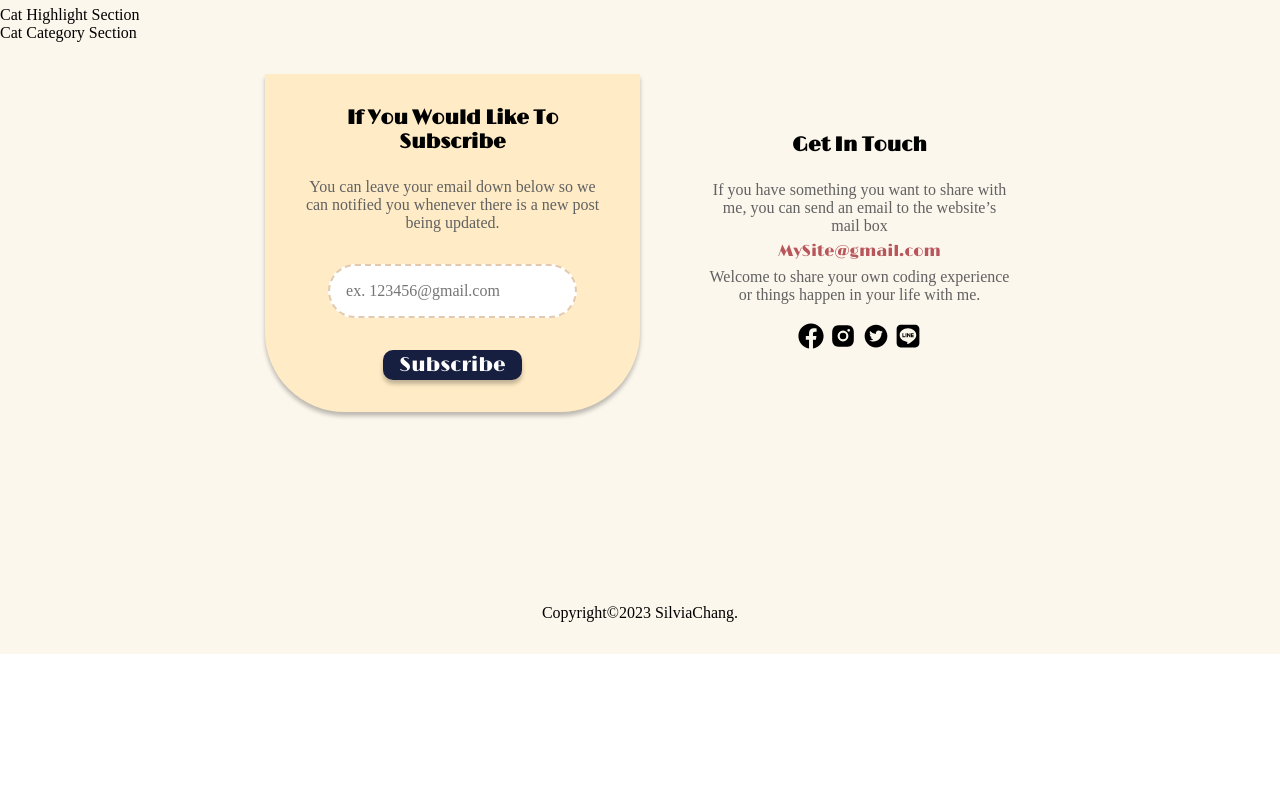
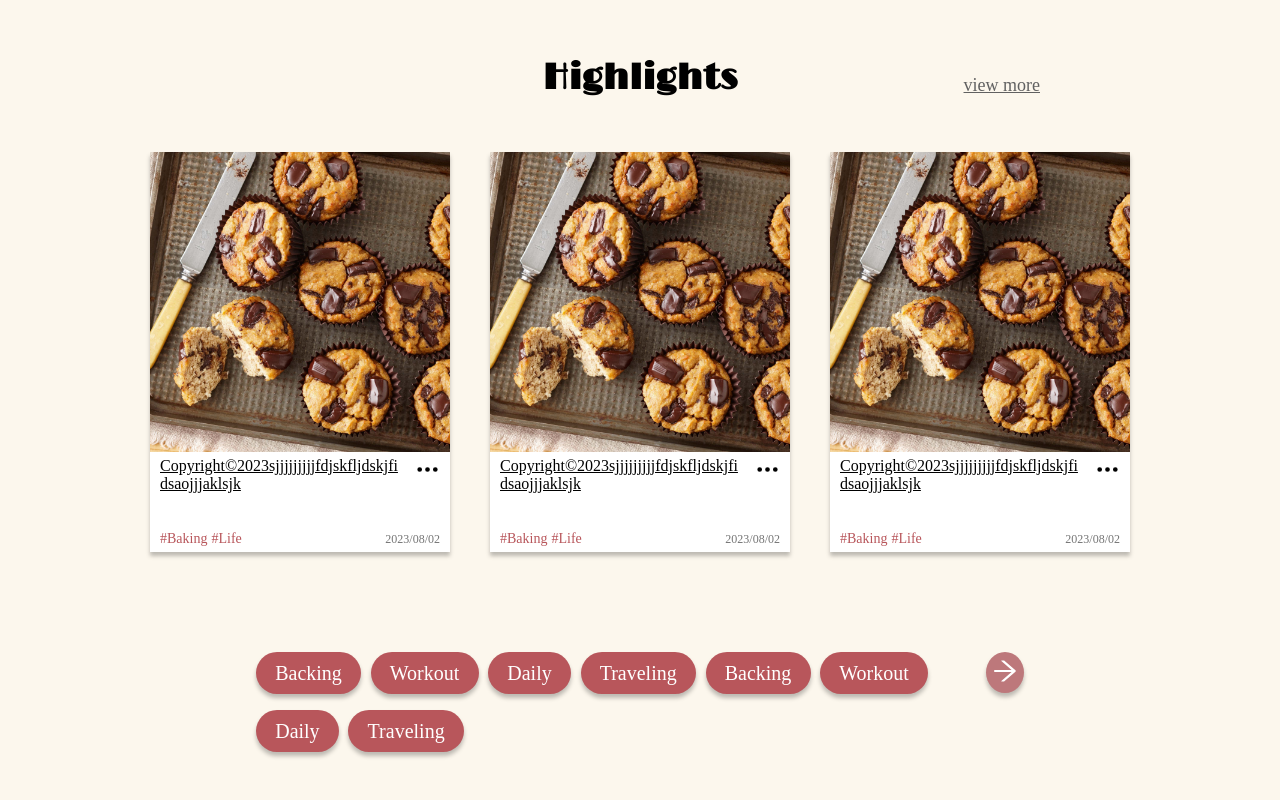
Before and after one commit to ZhangChingYu/BlogWebsite, a React (Create React App) app in the folder silvia_website/: page /life in a window 1280 px wide. Shown: the part 1120-1920 px from the top of the page. Before the commit the page ends 1774 px from the top, so only its background shows below. Built offline with nearby package versions, Linux system fonts and the light colour scheme; a web font is replaced by a local one.

Commit message:
cat main page

```diff
--- /dev/null
+++ b/silvia_website/src/components/cat/cateItem/CateItem.jsx
@@ -0,0 +1,12 @@
+import React from "react";
+import './cateItem.css';
+
+const CateItem = ({name}) =>{
+    return(
+        <div className="cat_cateItem">
+            <p>{name}</p>
+        </div>
+    )
+}
+
+export default CateItem;
--- /dev/null
+++ b/silvia_website/src/components/cat/cateItem/cateItem.css
@@ -0,0 +1,16 @@
+.cat_cateItem {
+    display: flex;
+    background: var(--color-cat-theme);
+    margin-right: 0.6rem;
+    margin-bottom: 1rem;
+    padding: 0.6rem 1.2rem;
+    border-radius: 50px;
+    box-shadow: var(--box-shadow);
+    cursor: pointer;
+}
+
+.cat_cateItem p {
+    font-family: var(--font-cat);
+    font-size: 20px;
+    color: white;
+}
--- a/silvia_website/src/components/cat/index.js
+++ b/silvia_website/src/components/cat/index.js
@@ -1,3 +1,4 @@
 export { default as Menu} from './menu/Menu';
 export { default as Search} from './search/Search';
 export { default as ItemN } from './itemN/ItemN';
+export { default as CateItem } from './cateItem/CateItem';
--- a/silvia_website/src/components/cat/itemN/ItemN.jsx
+++ b/silvia_website/src/components/cat/itemN/ItemN.jsx
@@ -2,9 +2,12 @@ import React, {useState} from "react";
 import './itemN.css';
 import { BsThreeDots} from 'react-icons/bs';
 import { RiShareBoxLine, RiFileCopyLine } from 'react-icons/ri';
+import { motion } from 'framer-motion';
 import imgUrl from '../../../assets/postimg.jpeg';
 
 const ItemN = ({title, category, date, imgPath, postId}) => {
+    const [shareFocus, setShareFocus] = useState(false);
+    const [copyFocus, setCopyFocus] = useState(false);
     const [moreShow, setMoreShow] = useState(false);
     const moreHandler = () => {
         setMoreShow(!moreShow);
@@ -18,14 +21,18 @@ const ItemN = ({title, category, date, imgPath, postId}) => {
                 <p>Copyright©2023sjjjjjjjjjfdjskfljdskjfidsaojjjaklsjk</p>
                 <BsThreeDots className="cat_itemN_icon" size={25} onClick={moreHandler}/>
                 {moreShow?<div className="cat_itemN_more">
-                    <div className="cat_itemN_more_item">
+                    <motion.div className="cat_itemN_more_item"
+                    animate={{scale:shareFocus?1.1:1, x:shareFocus?4:0, y:shareFocus?2:0}} transition={{duration:0.3, type:"spring"}}
+                    onPointerEnter={()=>{setShareFocus(true)}} onPointerLeave={()=>{setShareFocus(false)}}>
                         <RiShareBoxLine size={20} />
                         <p>Share</p>
-                    </div>
-                    <div className="cat_itemN_more_item">
+                    </motion.div>
+                    <motion.div className="cat_itemN_more_item"
+                    animate={{scale:copyFocus?1.1:1, x:copyFocus?4:0, y:copyFocus?2:0}} transition={{duration:0.3, type:"spring"}}
+                    onPointerEnter={()=>{setCopyFocus(true)}} onPointerLeave={()=>{setCopyFocus(false)}}>
                         <RiFileCopyLine size={20} />
                         <p>Copy Link</p>
-                    </div>
+                    </motion.div>
                 </div>:<></>}
             </div>
             <div className="cat_itemN_footer">
--- a/silvia_website/src/components/cat/itemN/itemN.css
+++ b/silvia_website/src/components/cat/itemN/itemN.css
@@ -95,6 +95,8 @@
     padding: 0.4rem 1rem;
     justify-content: flex-start;
     align-items: flex-start;
+    width: 140px;
+    height: 40px;
 }
 
 .cat_itemN_more_item p {
--- a/silvia_website/src/containers/cat/category/Category.jsx
+++ b/silvia_website/src/containers/cat/category/Category.jsx
@@ -1,9 +1,25 @@
 import React from "react";
 import './category.css';
+import { AiOutlineArrowRight } from 'react-icons/ai';
+import { CateItem } from '../../../components/cat';
 
 const Category = () => {
     return(
-        <div>Cat Category Section</div>
+        <div className="cat_category">
+            <div className="cat_category_items">
+                <CateItem name={"Backing"}/>
+                <CateItem name={"Workout"}/>
+                <CateItem name={"Daily"}/>
+                <CateItem name={"Traveling"}/>
+                <CateItem name={"Backing"}/>
+                <CateItem name={"Workout"}/>
+                <CateItem name={"Daily"}/>
+                <CateItem name={"Traveling"}/>
+            </div>
+            <button type="button" className="cate_category_more">
+                <AiOutlineArrowRight size={30} color="white"/>
+            </button>
+        </div>
     )
 }
 
--- a/silvia_website/src/containers/cat/category/category.css
+++ b/silvia_website/src/containers/cat/category/category.css
@@ -0,0 +1,28 @@
+.cat_category {
+    width: 100%;
+    display: flex;
+    flex-direction: row;
+    justify-content: space-between;
+    align-items: flex-start;
+    padding:0 16rem;
+    margin-top: 5rem;
+    margin-bottom: 4rem;
+}
+
+.cat_category_items {
+    width: 760px;
+    display: flex;
+    flex-wrap: wrap;
+    flex-direction: row;
+    justify-content: flex-start;
+    align-items: flex-start;
+
+}
+
+.cat_category button {
+    border: none;
+    background-color: #BD787B;
+    border-radius: 50%;
+    padding: 4px;
+    box-shadow: var(--box-shadow);
+}
--- a/silvia_website/src/containers/cat/highlight/Highlight.jsx
+++ /dev/null
@@ -1,10 +0,0 @@
-import React from "react";
-import './highlight.css';
-
-const Highlight = () =>{
-    return(
-        <div>Cat Highlight Section</div>
-    )
-}
-
-export default Highlight;
--- a/silvia_website/src/containers/cat/index.js
+++ b/silvia_website/src/containers/cat/index.js
@@ -1,5 +1,4 @@
 export { default as Navbar } from './navbar/Navbar';
 export { default as Header } from './header/Header';
 export { default as Category} from './category/Category';
-export { default as Highlight } from './highlight/Highlight';
 export { default as Latest } from './latest/Latest';
--- a/silvia_website/src/containers/cat/latest/Latest.jsx
+++ b/silvia_website/src/containers/cat/latest/Latest.jsx
@@ -6,7 +6,7 @@ const Latest = ({ Title }) => {
     return(
         <div className="cat_item_section">
             <div className="cat_item_section_header">
-                <h2>Latest</h2>
+                <h2>{Title}</h2>
                 <p>view more</p>
             </div>
             <div className="cat_item_content">
--- a/silvia_website/src/pages/cat/Cat.jsx
+++ b/silvia_website/src/pages/cat/Cat.jsx
@@ -1,6 +1,6 @@
 import React from "react";
 import './cat.css';
-import { Navbar, Header, Category, Highlight, Latest} from '../../containers/cat';
+import { Navbar, Header, Category, Latest} from '../../containers/cat';
 import { Footer } from '../../containers';
 
 const Cat = () =>{
@@ -9,8 +9,8 @@ const Cat = () =>{
         <div className="cat">
             <Navbar/>
             <Header />
-            <Latest />
-            <Highlight />
+            <Latest Title={"Latest"}/>
+            <Latest Title={"Highlights"}/>
             <Category />
             <Footer background={background}/>
         </div>
```
Also changed, not shown: silvia_website/src/containers/cat/highlight/highlight.css (deleted).
